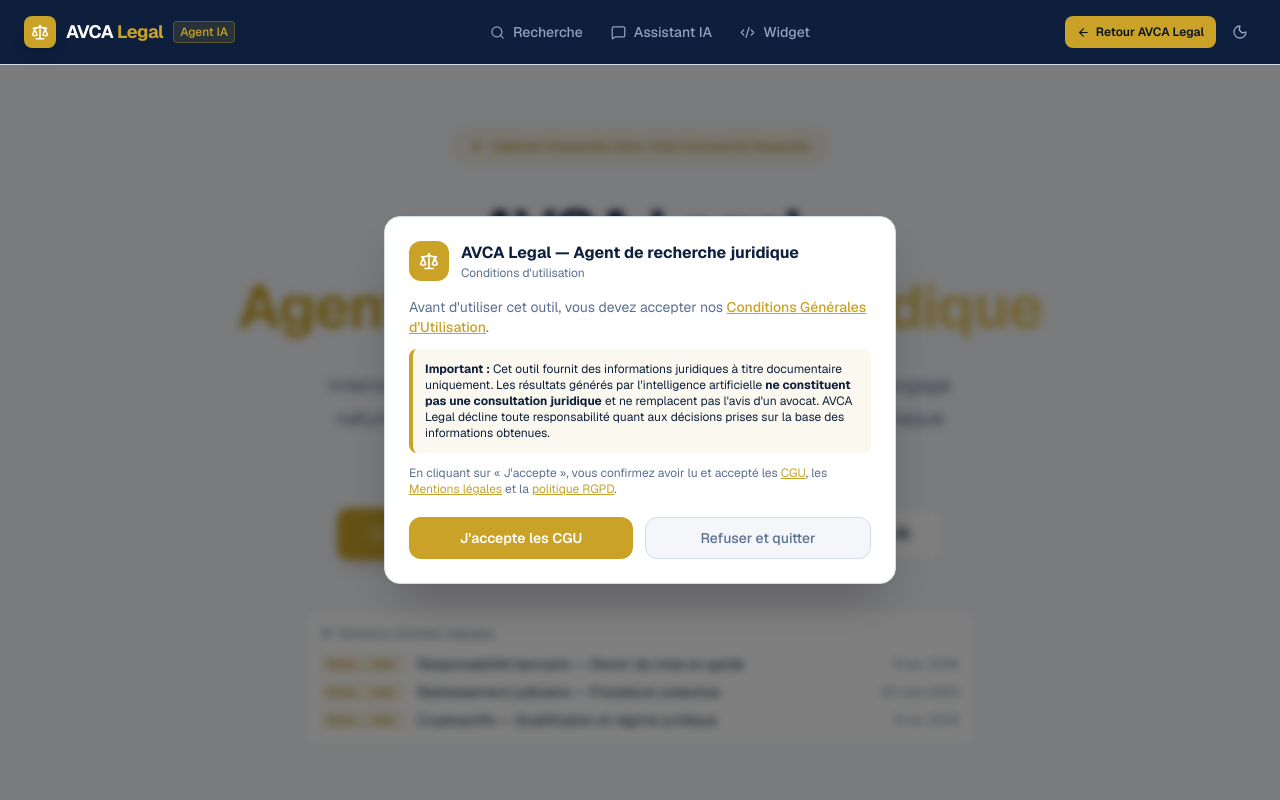
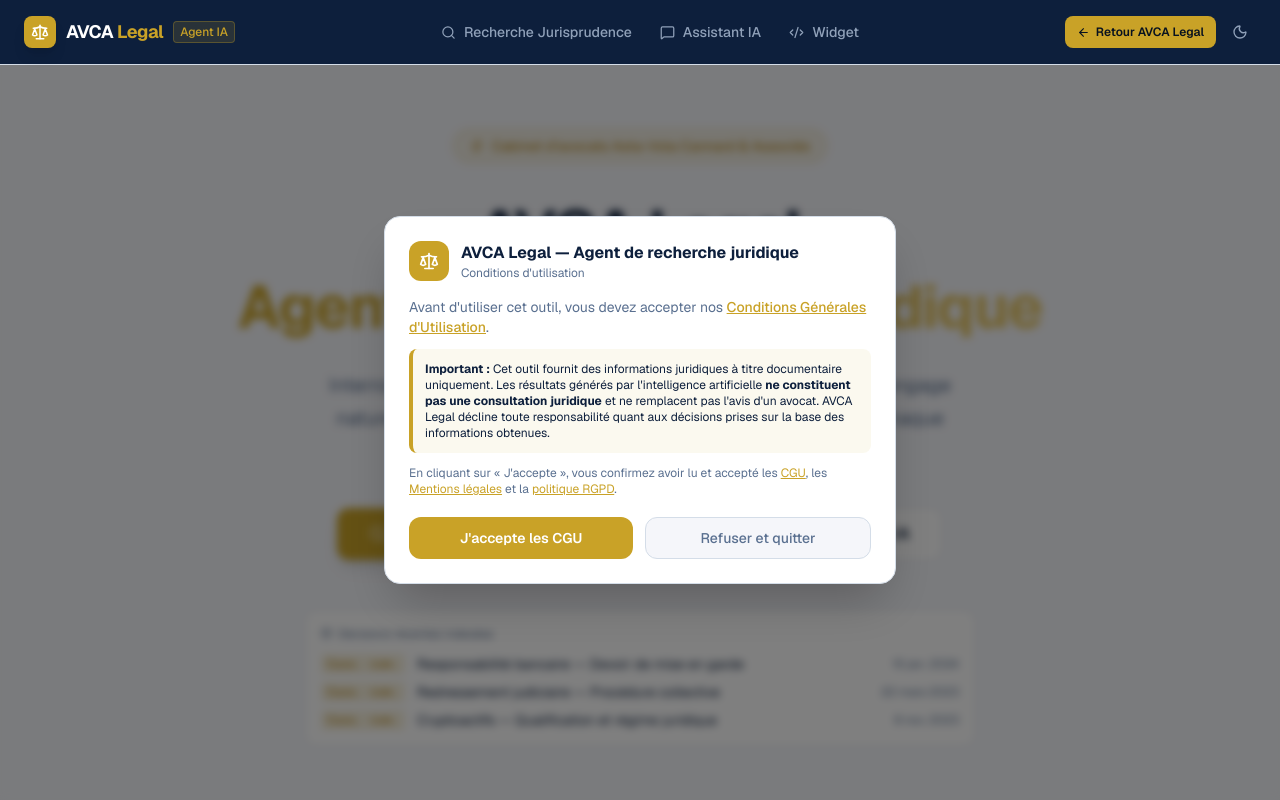
Before and after one commit to Jerem69AV/lexmind, a Next.js app: page / in a window 1280 px wide. Shown: the top 800 px of the page. Built offline with nearby package versions, Linux system fonts and the light colour scheme.

Commit message:
fix: nav — Recherche → Recherche Jurisprudence
Co-Authored-By: Claude Sonnet 4.6 <noreply@anthropic.com>

```diff
--- a/components/navigation.tsx
+++ b/components/navigation.tsx
@@ -8,7 +8,7 @@ import { useTheme } from "next-themes";
 import { cn } from "@/lib/utils";
 
 const navLinks = [
-  { href: "/research", label: "Recherche", icon: Search },
+  { href: "/research", label: "Recherche Jurisprudence", icon: Search },
   { href: "/assistant", label: "Assistant IA", icon: MessageSquare },
   { href: "/embed", label: "Widget", icon: Code2 },
 ];
```
